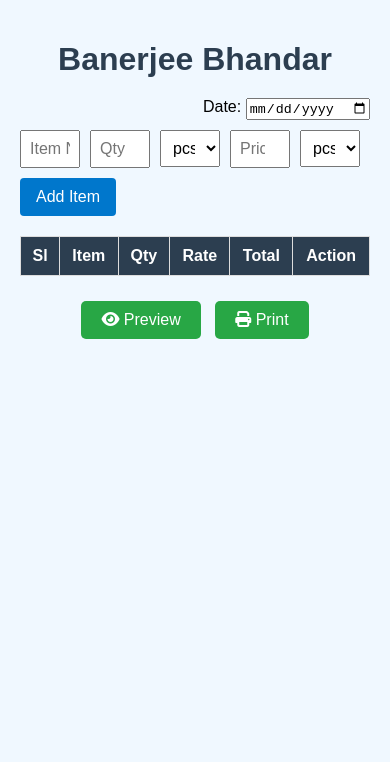
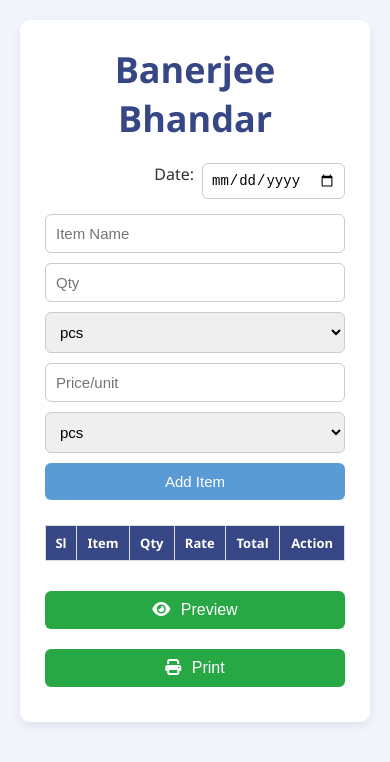
Before and after one commit to Swarup2024web/ShopCalc, a plain HTML site: page index.html in a window 390 px wide. Drawn offline with Linux system fonts and the light colour scheme.

Commit message:
Update style.css

```diff
--- a/style.css
+++ b/style.css
@@ -1,60 +1,90 @@
+/* Reset */
 * {
   box-sizing: border-box;
+  margin: 0;
+  padding: 0;
 }
 
+/* Body */
 body {
-  font-family: Arial, sans-serif;
-  margin: 0;
-  background-color: #f0f8ff;
+  font-family: 'Segoe UI', Tahoma, Geneva, Verdana, sans-serif;
+  background: #f2f6fc;
+  color: #333;
   padding: 20px;
 }
 
+/* Container */
 .container {
-  max-width: 800px;
+  max-width: 850px;
   margin: auto;
+  background: #ffffff;
+  padding: 25px;
+  border-radius: 10px;
+  box-shadow: 0 4px 12px rgba(0, 0, 0, 0.08);
 }
 
+/* Title */
 .shop-title {
   text-align: center;
-  font-size: 32px;
+  font-size: 36px;
+  color: #374785;
   margin-bottom: 20px;
-  color: #2c3e50;
 }
 
+/* Top Section */
 .top-section {
-  text-align: right;
-  margin-bottom: 10px;
+  display: flex;
+  justify-content: flex-end;
+  margin-bottom: 15px;
+  font-size: 16px;
 }
 
+.top-section label {
+  margin-right: 8px;
+  font-weight: 500;
+}
+
+.top-section input {
+  padding: 8px;
+  font-size: 14px;
+  border-radius: 6px;
+  border: 1px solid #ccc;
+}
+
+/* Input Section */
 .input-section {
   display: flex;
   flex-wrap: wrap;
-  gap: 10px;
-  margin-bottom: 20px;
-  align-items: center;
+  gap: 12px;
+  margin-bottom: 25px;
 }
 
 .input-section input,
 .input-section select {
-  padding: 8px;
-  font-size: 16px;
+  padding: 10px;
+  font-size: 15px;
+  border-radius: 6px;
+  border: 1px solid #ccc;
   width: calc(20% - 10px);
+  min-width: 100px;
 }
 
 .input-section button {
   padding: 10px 16px;
-  background-color: #0077cc;
+  font-size: 15px;
+  background-color: #5b9bd5;
   color: white;
   border: none;
-  font-size: 16px;
-  border-radius: 4px;
+  border-radius: 6px;
   cursor: pointer;
+  transition: background 0.3s ease;
 }
 
 .input-section button:hover {
-  background-color: #005fa3;
+  background-color: #4177c2;
 }
 
+/* Table */
 table {
   width: 100%;
   border-collapse: collapse;
@@ -62,58 +92,99 @@ table {
 }
 
 thead {
-  background-color: #2c3e50;
+  background-color: #374785;
   color: white;
 }
 
 th,
 td {
-  padding: 10px;
+  padding: 12px;
   border: 1px solid #ddd;
   text-align: center;
+  font-size: 14px;
 }
 
+td button {
+  padding: 6px 10px;
+  font-size: 13px;
+  border: none;
+  border-radius: 4px;
+  margin: 0 3px;
+  cursor: pointer;
+  background-color: #f0ad4e;
+  color: white;
+}
+
+td button:hover {
+  background-color: #ec971f;
+}
+
+/* Buttons (Preview & Print) */
 .buttons {
   text-align: center;
-  margin-bottom: 20px;
+  margin-top: 20px;
 }
 
 .buttons button {
-  margin: 5px;
+  background-color: #28a745;
+  color: white;
+  border: none;
+  font-size: 16px;
   padding: 10px 20px;
-  font-size: 16px;
-  background-color: #28a745;
-  border: none;
-  color: white;
-  border-radius: 5px;
+  border-radius: 6px;
+  margin: 10px;
   cursor: pointer;
+  transition: background 0.3s ease;
 }
 
 .buttons button:hover {
   background-color: #218838;
 }
 
+.buttons button i {
+  margin-right: 6px;
+}
+
+/* Receipt Area */
 .receipt-area {
   display: none;
-  background: white;
+  background-color: #fff;
+  border: 1px solid #ccc;
+  margin-top: 30px;
   padding: 15px;
-  border: 1px solid #ccc;
-  width: 300px;
-  margin: auto;
+  border-radius: 8px;
+  width: 100%;
+  max-width: 360px;
+  margin-left: auto;
+  margin-right: auto;
   font-size: 14px;
+}
+
+.receipt-area h2 {
+  text-align: center;
+  margin-bottom: 10px;
+  font-size: 20px;
+  color: #374785;
 }
 
 .receipt-area table {
   width: 100%;
   border-collapse: collapse;
-  font-size: 14px;
 }
 
 .receipt-area th,
 .receipt-area td {
-  padding: 5px;
-  border: 1px solid #888;
+  padding: 6px;
+  border: 1px solid #aaa;
+  font-size: 13px;
   text-align: left;
+}
+
+.receipt-area h3 {
+  text-align: right;
+  margin-top: 15px;
+  font-size: 16px;
+  color: #333;
 }
 
 /* Print Style */
@@ -136,3 +207,27 @@ td {
     font-size: 12px;
   }
 }
+
+/* Mobile Responsive */
+@media (max-width: 768px) {
+  .input-section {
+    flex-direction: column;
+    gap: 10px;
+  }
+
+  .input-section input,
+  .input-section select {
+    width: 100%;
+  }
+
+  table th,
+  table td {
+    font-size: 13px;
+    padding: 8px;
+  }
+
+  .buttons button {
+    width: 100%;
+    margin: 10px 0;
+  }
+}
```
